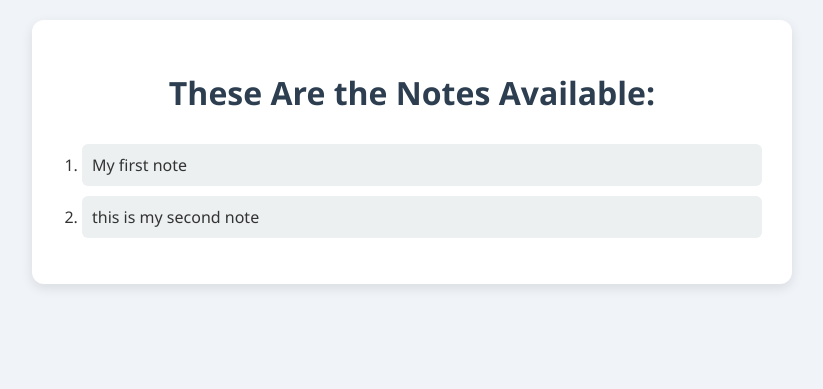
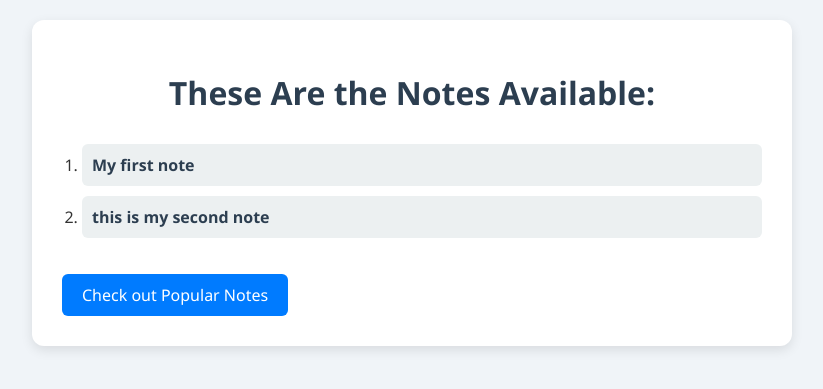
Before and after one commit to rkakshay02/smartnotes-Project, a Django app: page /smart/notes in a window 1280 px wide. Shown: the top 389 px of the page, without its empty margins (228-1051 px from the left). Run offline with Django 5.2, Linux system fonts and the light colour scheme; data comes from the database, SQL or seed files in the repository.

Commit message:
added some css

```diff
--- a/notes/templates/notes/notes_list.html
+++ b/notes/templates/notes/notes_list.html
@@ -42,16 +42,49 @@
         li:hover {
             background-color: #d0e6f7;
         }
+
+        a.note-link {
+            text-decoration: none;
+            color: #2c3e50;
+            font-weight: bold;
+        }
+
+        a.note-link:hover {
+            text-decoration: underline;
+            color: #007bff;
+        }
+
+        .btn {
+            display: inline-block;
+            margin-top: 20px;
+            padding: 10px 20px;
+            background-color: #007bff;
+            color: white;
+            text-decoration: none;
+            border-radius: 6px;
+            transition: background-color 0.3s;
+        }
+
+        .btn:hover {
+            background-color: #0056b3;
+        }
     </style>
 </head>
 <body>
     <div class="container">
         <h1>These Are the Notes Available:</h1>
         <ol>
-            {% for notes in notes %}
-                <li>{{ notes.title }}</li>
+            {% for note in notes %}
+                <li>
+                    <a href="{% url 'notes.detail' note.id %}" class="note-link">{{ note.title }}</a>
+                </li>
+            {% empty %}
+                <li>No notes available.</li>
             {% endfor %}
         </ol>
+
+        <!-- Link to popular notes -->
+        <a href="{% url 'notes.popular' %}" class="btn">Check out Popular Notes</a>
     </div>
 </body>
 </html>
--- a/notes/urls.py
+++ b/notes/urls.py
@@ -3,9 +3,9 @@ from django.urls import path, include
 
 from . import views
 urlpatterns = [
-    path('notes', views.NotesListView.as_view()),
-    path('notes/<pk>',views.detail),
-    path('popularnotes',views.PopularNotesListView.as_view())
+    path('notes', views.NotesListView.as_view(), name="notes.list"),
+    path('notes/<pk>',views.detail,name='notes.detail'),
+    path('popularnotes',views.PopularNotesListView.as_view(),name='notes.popular')
 
 
 ]
```
Also changed, not shown: home/templates/home/welcome.html (+16 -0 lines).
